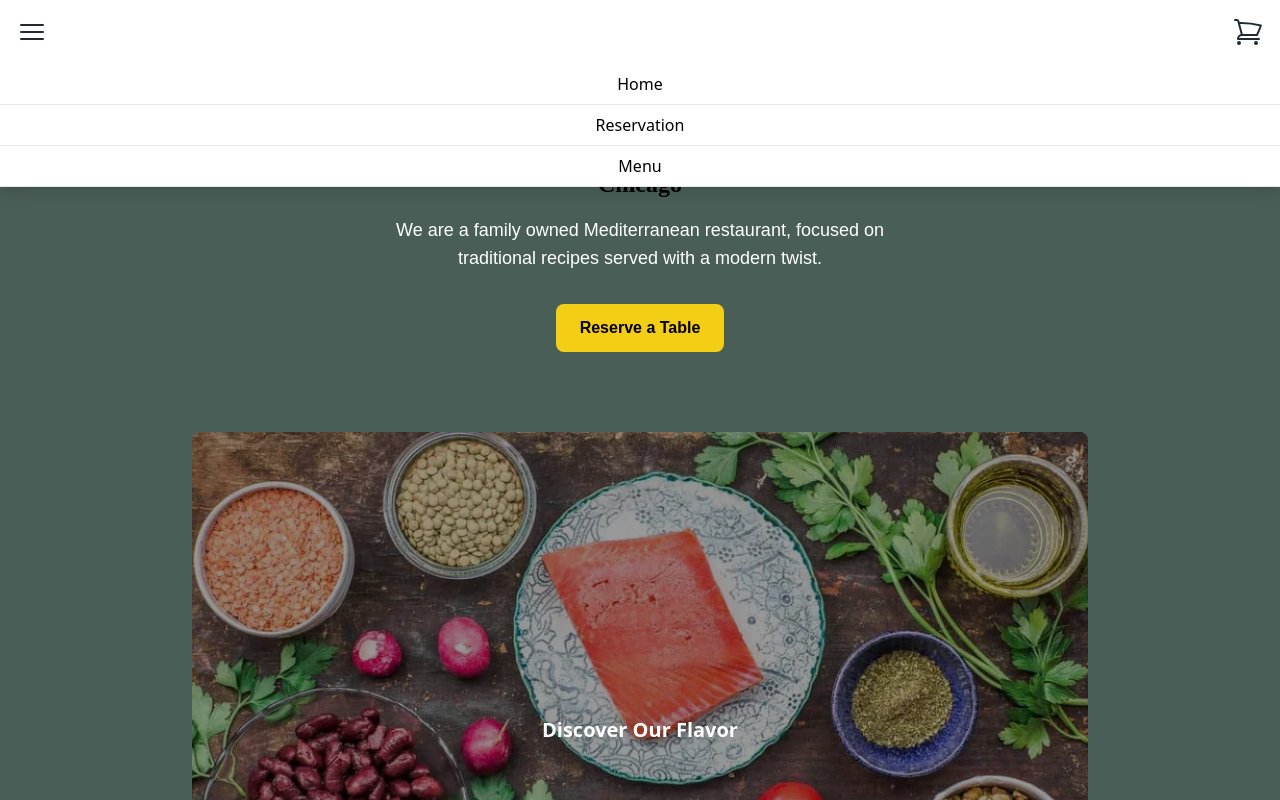
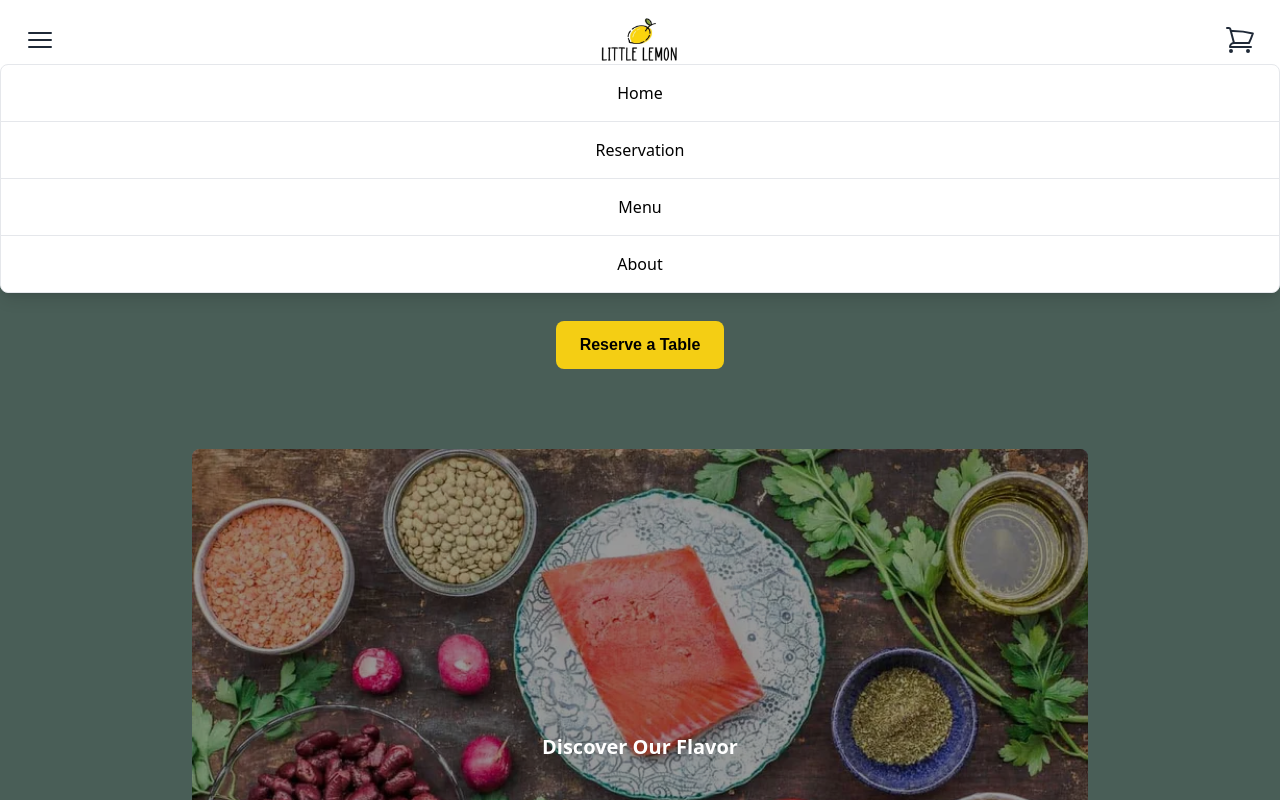
Before and after one commit to AlexandreCK/meta-front-end-developer-capstone-ack, a React (Vite) app: page / in a window 1280 px wide. Both pictures are taken after a click on the button 32 px from the left and 32 px from the top of the page. Shown: the top 800 px of the page. Built offline with nearby package versions, Linux system fonts and the light colour scheme; a web font is replaced by a local one.

Commit message:
added about page

```diff
--- a/src/App.jsx
+++ b/src/App.jsx
@@ -1,4 +1,3 @@
-// src/App.jsx
 import React, { useState } from 'react';
 import Navbar from './components/Navbar';
 import Header from './components/Header';
@@ -6,6 +5,7 @@ import Reservation from './components/Reservation';
 import Footer from './components/Footer';
 import Carousel from './components/Carousel';
 import Menu from './components/Menu';
+import About from './components/About'; // Import the About component
 import { ToastContainer } from 'react-toastify';
 import 'react-toastify/dist/ReactToastify.css';
 
@@ -37,9 +37,16 @@ function App() {
       )}
       {currentPage === "menu" && (
         <>
-          <Header onReserveClick={() => handlePageChange("reservation")} /> {/* this line */}
+          <Header onReserveClick={() => handlePageChange("reservation")} />
           <section id="menu">
             <Menu />
+          </section>
+        </>
+      )}
+      {currentPage === "about" && (
+        <>
+          <section id="about">
+            <About />
           </section>
         </>
       )}
--- a/src/components/About.jsx
+++ b/src/components/About.jsx
@@ -1,13 +1,82 @@
-import React from 'react';
+import React from "react";
+import logo from "../assets/logo.webp";
+import baba from "../assets/baba.jpg";
+import dolmas from "../assets/dolmas.jpg";
+import lamb from "../assets/lamb.jpg";
+import moussaka from "../assets/moussaka.jpg";
+import rata from "../assets/rata.jpg";
+import tiramisu from "../assets/tiramisu.jpg";
 
 const About = () => {
   return (
-    <section className="p-8 bg-customGreen text-white">
-      <h2 className="text-3xl font-bold mb-6 text-center">About Us</h2>
-      <p className="text-lg max-w-2xl mx-auto">
-        Welcome to Little Lemon! We are a family-owned Mediterranean restaurant based in Chicago, dedicated to providing an authentic and memorable dining experience. Our menu features traditional Mediterranean dishes with a modern twist, crafted with the freshest ingredients and a passion for flavor.
-      </p>
-    </section>
+    <div className="bg-customGreen min-h-screen text-white">
+      <header className="bg-white text-gray-800 py-8">
+        <div className="container mx-auto text-center">
+          <img src={logo} alt="Restaurant Logo" className="h-24 mx-auto mb-4" />
+          <h1 className="text-4xl font-bold mb-4">Welcome to Our Restaurant</h1>
+          <p className="text-xl mb-6">
+            Experience the authentic flavors of Southern Europe in every bite.
+            Our restaurant is dedicated to bringing you the best Mediterranean
+            cuisine.
+          </p>
+        </div>
+      </header>
+
+      <main className="container mx-auto px-4 py-8">
+        <section className="mb-12">
+          <h2 className="text-3xl font-bold mb-4">Our Story</h2>
+          <p className="text-lg mb-6">
+            Founded with a passion for Mediterranean cuisine, we aim to offer an
+            unforgettable dining experience with a blend of traditional and
+            modern dishes. Our chefs use only the freshest ingredients to bring
+            you a taste of Southern Europe.
+          </p>
+          <p className="text-lg mb-6">
+            From our family to yours, we strive to provide not just a meal, but
+            a memorable experience. Join us and savor the essence of
+            Mediterranean culture through our carefully crafted dishes.
+          </p>
+        </section>
+
+        <section className="mb-12">
+          <h2 className="text-3xl font-bold mb-4">Featured Dishes</h2>
+          <div className="grid grid-cols-1 sm:grid-cols-2 lg:grid-cols-3 gap-6">
+            <img
+              src={baba}
+              alt="Baba Ghanoush"
+              className="w-full h-60 object-cover rounded-lg shadow-lg"
+            />
+            <img
+              src={dolmas}
+              alt="Dolmas"
+              className="w-full h-60 object-cover rounded-lg shadow-lg"
+            />
+            <img
+              src={lamb}
+              alt="Spicy Lamb Kofta"
+              className="w-full h-60 object-cover rounded-lg shadow-lg"
+            />
+            <img
+              src={moussaka}
+              alt="Vegetable Moussaka"
+              className="w-full h-60 object-cover rounded-lg shadow-lg"
+            />
+
+            <img
+              src={rata}
+              alt="Ratatouille"
+              className="w-full h-60 object-cover rounded-lg shadow-lg"
+            />
+            <img
+              src={tiramisu}
+              alt="Tiramisu"
+              className="w-full h-60 object-cover rounded-lg shadow-lg"
+            />
+          </div>
+        </section>
+      </main>
+
+    </div>
   );
 };
 
--- a/src/components/Navbar.jsx
+++ b/src/components/Navbar.jsx
@@ -1,6 +1,6 @@
-// src/components/Navbar.jsx
 import React, { useState } from "react";
 import { Bars3Icon, ShoppingCartIcon } from "@heroicons/react/24/outline";
+import logo from "../assets/logo.webp"; // Path to the logo
 
 export const Navbar = ({ onPageChange }) => {
   const [isOpen, setIsOpen] = useState(false);
@@ -9,31 +9,67 @@ export const Navbar = ({ onPageChange }) => {
     setIsOpen(!isOpen);
   };
 
+  const handleNavigation = (page) => {
+    setIsOpen(false);
+    onPageChange(page);
+  };
+
   return (
-    <nav className="bg-white shadow-md p-4 flex justify-between items-center relative">
-      <button onClick={toggleMenu} className="focus:outline-none">
+    <nav className="bg-white shadow-md p-4 flex items-center justify-between relative border-b border-gray-200">
+      <button
+        onClick={toggleMenu}
+        className="p-2 rounded-full hover:bg-gray-100 focus:outline-none transition duration-150 ease-in-out"
+      >
         <Bars3Icon className="h-8 w-8 text-gray-800" />
       </button>
-      <div>
+
+      <img
+        src={logo}
+        alt="Logo"
+        className="h-12 cursor-pointer"
+        onClick={() => handleNavigation("home")} // Navigate to home page
+      />
+
+      <button
+        className="p-2 rounded-full hover:bg-gray-100 focus:outline-none transition duration-150 ease-in-out"
+      >
         <ShoppingCartIcon className="h-8 w-8 text-gray-800" />
-      </div>
+      </button>
 
       {isOpen && (
-        <div className="absolute top-16 left-0 w-full bg-white shadow-lg">
+        <div className="absolute top-16 left-0 w-full bg-white shadow-lg rounded-lg border border-gray-200">
           <ul className="flex flex-col items-center">
             <li className="py-2 border-b w-full text-center">
-              <button onClick={() => { setIsOpen(false); onPageChange("home"); }}>
+              <button
+                onClick={() => handleNavigation("home")}
+                className="w-full py-2 hover:bg-gray-100 transition duration-150 ease-in-out"
+              >
                 Home
               </button>
             </li>
             <li className="py-2 border-b w-full text-center">
-              <button onClick={() => { setIsOpen(false); onPageChange("reservation"); }}>
+              <button
+                onClick={() => handleNavigation("reservation")}
+                className="w-full py-2 hover:bg-gray-100 transition duration-150 ease-in-out"
+              >
                 Reservation
               </button>
             </li>
             <li className="py-2 border-b w-full text-center">
-              <button onClick={() => { setIsOpen(false); onPageChange("menu"); }}>
+              <button
+                onClick={() => handleNavigation("menu")}
+                className="w-full py-2 hover:bg-gray-100 transition duration-150 ease-in-out"
+              >
                 Menu
+              </button>
+            </li>
+            <li className="py-2 w-full text-center">
+              <button
+                onClick={() => handleNavigation("about")}
+                className="w-full py-2 hover
+                hover:bg-gray-100 transition duration-150 ease-in-out"
+              >
+                About
               </button>
             </li>
           </ul>
```
Also changed, not shown: src/assets/logo.webp (added).
